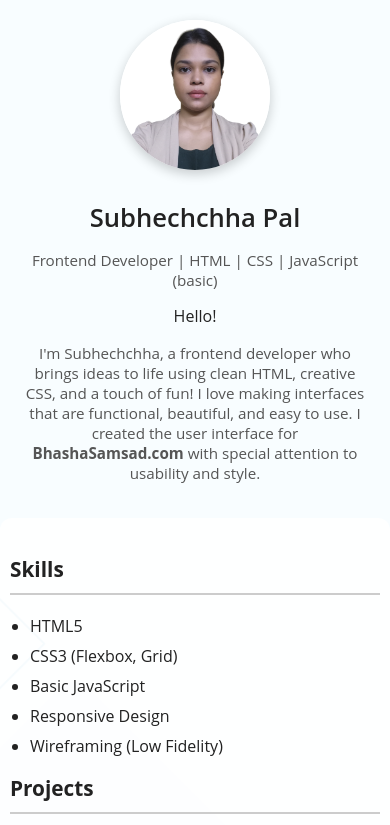
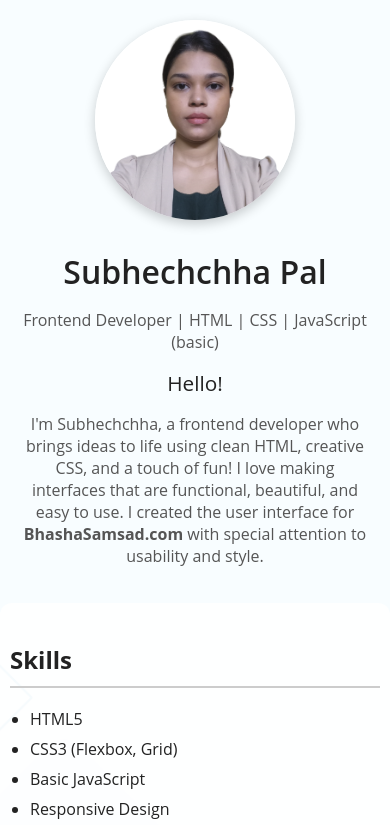
Before and after one commit to SubhechchhaPal/Portfolio, a plain HTML site: page index.html in a window 390 px wide. Shown: the top 825 px of the page. Drawn offline with Linux system fonts and the light colour scheme.

Commit message:
Update index.css

```diff
--- a/index.css
+++ b/index.css
@@ -130,11 +130,42 @@
   }
 
   .header-text h1 {
+    font-size: 2.5rem;
+  }
+
+  .header-text h3 {
+    font-size: 1.5rem;
+  }
+
+  .header-text p {
+    font-size: 1.1rem;
+  }
+
+  header img {
+    width: 220px;
+    height: 220px;
+  }
+
+  main {
+    padding: 30px 15px;
+  }
+
+  h2 {
+    font-size: 1.8rem;
+  }
+
+  .project-gallery img {
+    width: 280px;
+  }
+}
+
+@media (max-width: 600px) {
+  .header-text h1 {
     font-size: 2rem;
   }
 
   .header-text h3 {
-    font-size: 1.2rem;
+    font-size: 1.3rem;
   }
 
   .header-text p {
@@ -142,43 +173,12 @@
   }
 
   header img {
-    width: 180px;
-    height: 180px;
-  }
-
-  main {
-    padding: 30px 15px;
-  }
-
-  h2 {
-    font-size: 1.5rem;
+    width: 200px;
+    height: 200px;
   }
 
   .project-gallery img {
-    width: 240px;
-  }
-}
-
-@media (max-width: 600px) {
-  .header-text h1 {
-    font-size: 1.6rem;
-  }
-
-  .header-text h3 {
-    font-size: 1rem;
-  }
-
-  .header-text p {
-    font-size: 0.95rem;
-  }
-
-  header img {
-    width: 150px;
-    height: 150px;
-  }
-
-  .project-gallery img {
-    width: 200px;
+    width: 250px;
   }
 
   main {
@@ -186,7 +186,7 @@
   }
 
   h2 {
-    font-size: 1.3rem;
+    font-size: 1.5rem;
   }
 
   footer {
```
